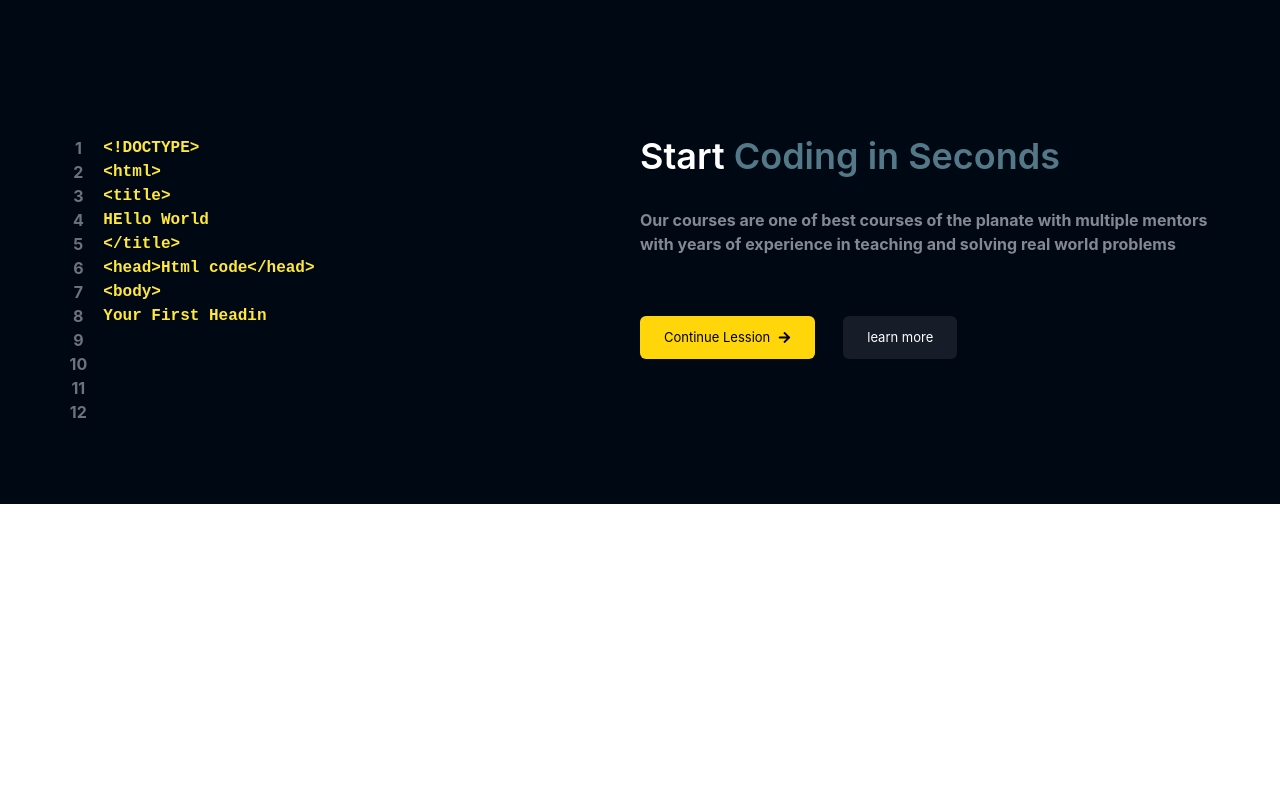
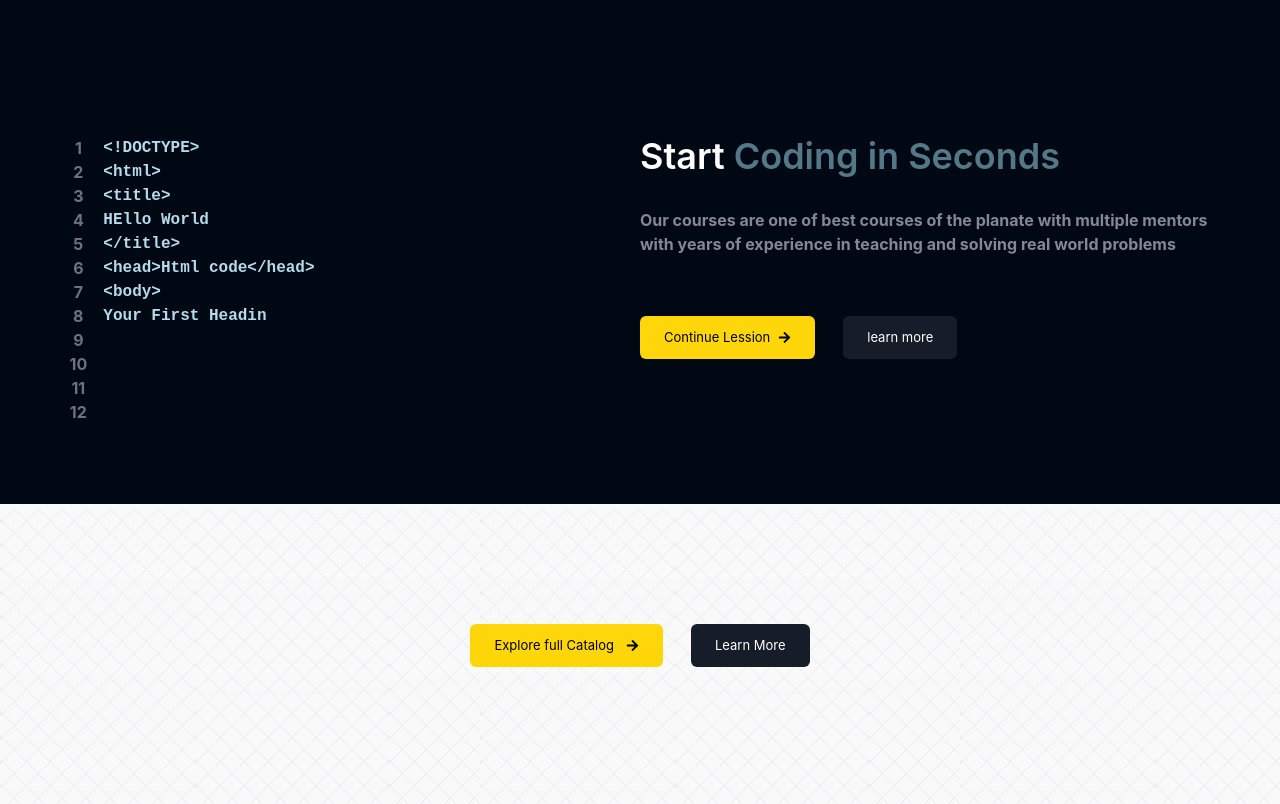
Before and after one commit to AjoyKumarPujari/StudyNotion, a React (Create React App) app: page / in a window 1280 px wide. Shown: the part 960-1764 px from the top of the page. Before the commit the page ends 1464 px from the top, so only its background shows below. Built offline with nearby package versions, Linux system fonts and the light colour scheme.

Commit message:
Section 2 1st part added

```diff
--- a/src/App.css
+++ b/src/App.css
@@ -7,3 +7,6 @@
 html, body{
     overflow-x: hidden;
 }
+.homepage_bg {
+    background-image: url("../src/assets/Images/bghome.svg");
+}
--- a/src/pages/Home.jsx
+++ b/src/pages/Home.jsx
@@ -111,14 +111,38 @@
               }
 
               codeblock={ `<!DOCTYPE>\n <html>\n<title>\nHEllo World\n</title>\n<head>Html code</head>\n<body>\nYour First Heading\nYour First Paragraph\nYour First Code \n</body>\n</html>`}
-              codeColor={"text-yellow-25"}
+              codeColor={"text-blue-25"}
               />
             </div>
         </div>
 
 
         {/*section2 */}
+        <div className='bg-pure-greys-5 text-richblack-700'>
+              <div className='homepage_bg h-[300px]'>
+                <div className=' w-11/12 max-w-maxContent flex flex-col items-center justify-between gap-5 mx-auto '>
+                    <div className='h-[100px]'>
 
+                    </div>
+
+                    <div className='flex flex-row gap-7 text-white'>
+                      <CTAButton active={true} linkto={"/signup"}>
+                          <div className='flex items-center gap-3'>
+                            Explore full Catalog
+                            <FaArrowRight/>
+                          </div>
+
+                      </CTAButton>
+                      <CTAButton active={false} linkto={"/signup"}>
+                          <div >
+                            Learn More
+                          </div>
+
+                      </CTAButton>
+                    </div>
+                </div>
+              </div>
+        </div>
 
 
         {/*section3 */}
```
